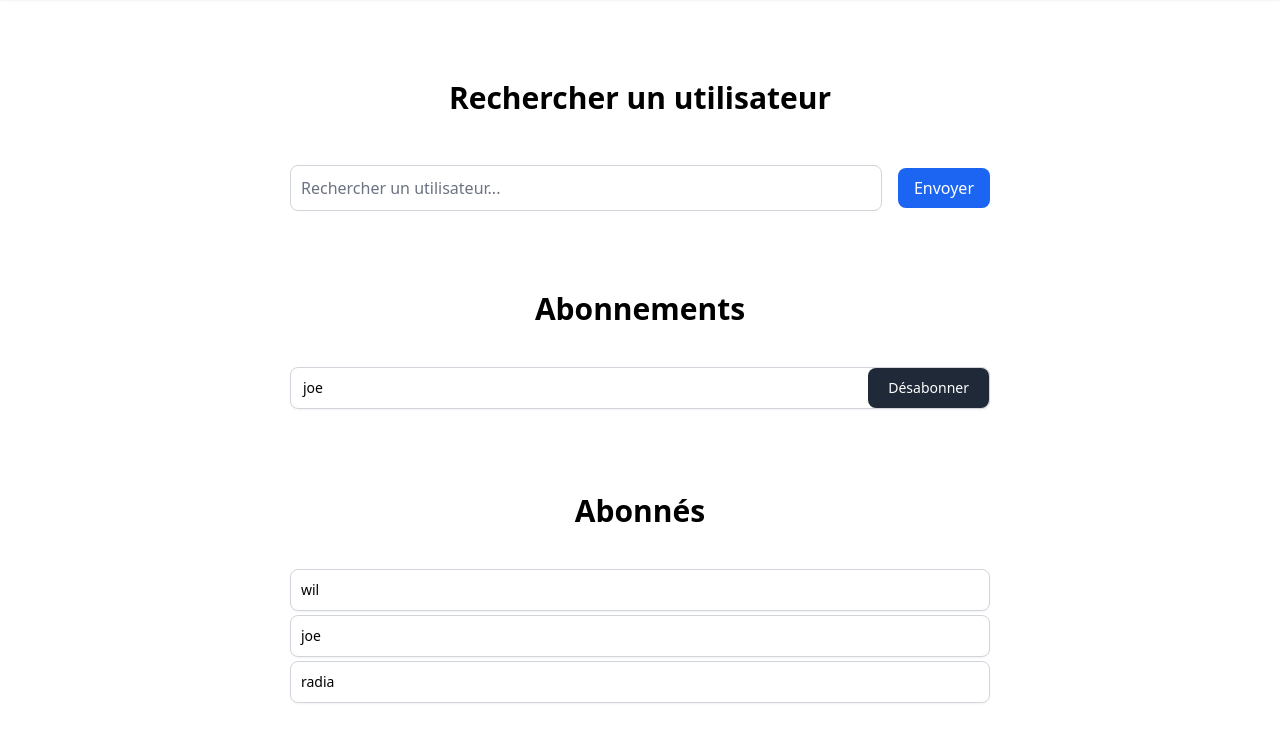
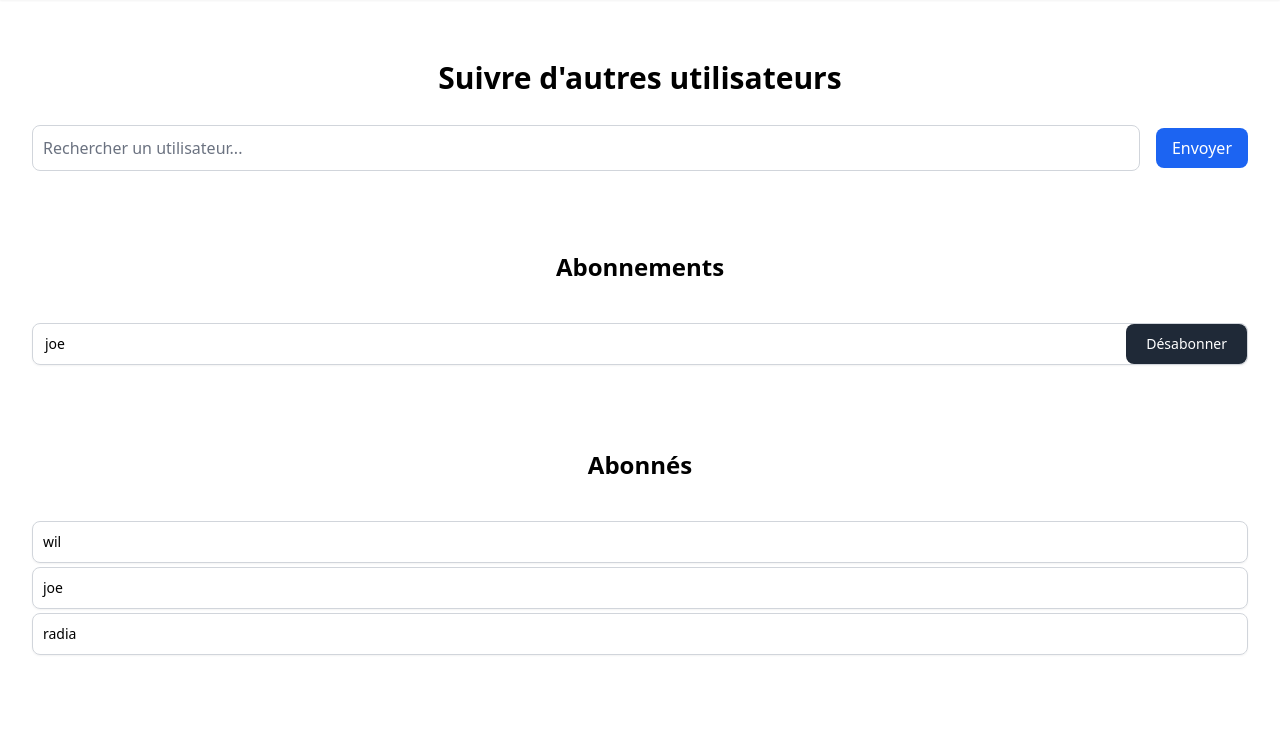
Before and after one commit to wilodorico/P-9-LitRevu, a Django app: page /follows/ in a window 1280 px wide. Shown: the part 64-800 px from the top of the page. Run offline with Django 4.2, Linux system fonts and the light colour scheme; a user stored in the database is signed in; data comes from the database, SQL or seed files in the repository; some libraries are stand-ins or nearby versions.

Commit message:
add message if user not exists in view follow_user and search_users

```diff
--- a/follows/templates/follows/follow_home.html
+++ b/follows/templates/follows/follow_home.html
@@ -3,23 +3,28 @@
   | Abonnements
 {% endblock title %}
 {% block content %}
-  <section class="w-full max-w-[700px] flex flex-col items-center mt-10">
-    <h2 class="text-3xl font-bold my-10">Rechercher un utilisateur</h2>
+  <section class="w-full max-w-2xl flex flex-col items-center mt-10">
+    <h1 class="text-3xl font-bold my-5">Suivre d'autres utilisateurs</h1>
     <div class="flex items-baseline w-full">
       <div class="relative w-full">
+        <label for="search-user" class="sr-only">Rechercher un utilisateur</label>
         <input type="text"
                id="search-user"
                name="search"
                class="w-full border border-gray-300 rounded-lg p-2.5"
                placeholder="Rechercher un utilisateur..."
+               aria-autocomplete="list"
+               aria-controls="search-results"
                hx-get="{% url 'follows:search_users' %}"
                hx-trigger="keyup changed delay:300ms"
                hx-target="#search-results"
                hx-indicator=".htmx-indicator" />
         <div id="search-results"
-             class="absolute w-full bg-white border border-gray-300 rounded-lg shadow-md mt-1 hidden"></div>
+             class="absolute w-full bg-white border border-gray-300 rounded-lg shadow-md mt-1 hidden"
+             role="listbox"
+             aria-label="Résultats de recherche"></div>
         <div class="htmx-indicator absolute right-3 top-3 hidden">
-          <span class="loader"></span> <!-- Loader à styliser -->
+          <span class="loader"></span>
         </div>
       </div>
       <button id="follow-button"
@@ -30,12 +35,12 @@
               hx-vals='js:{"username": document.getElementById("search-user").value}'>Envoyer</button>
     </div>
   </section>
-  <section class="w-full max-w-[700px] flex flex-col items-center mt-10">
-    <h2 class="text-3xl font-bold my-10">Abonnements</h2>
-    {% include 'follows/includes/hx_following_list.html' %}
+  <section class="w-full max-w-2xl flex flex-col items-center mt-10">
+    <h2 class="text-2xl font-bold my-10">Abonnements</h2>
+    {% include "follows/includes/hx_following_list.html" %}
   </section>
-  <section class="w-full max-w-[700px] flex flex-col items-center mt-10">
-    <h2 class="text-3xl font-bold my-10">Abonnés</h2>
+  <section class="w-full max-w-2xl flex flex-col items-center mt-10">
+    <h2 class="text-2xl font-bold my-10">Abonnés</h2>
     <div class="w-full">
       {% for follower in followers %}
         <div class="border border-gray-300 rounded-lg shadow-sm p-2.5 mb-1">
@@ -50,7 +55,6 @@
     function selectUser(username) {
         document.getElementById("search-user").value = username;
         document.getElementById("search-results").classList.add("hidden");
-        document.getElementById("follow-button").classList.remove("hidden");
     }
 
     document.getElementById("search-user").addEventListener("focus", function() {
--- /dev/null
+++ b/follows/templates/follows/includes/hx-search_result_refresh.html
@@ -0,0 +1,2 @@
+{% include "includes/message.html" %}
+{% include "follows/includes/search_results.html" %}
--- a/follows/views.py
+++ b/follows/views.py
@@ -1,7 +1,7 @@
 from django.contrib import messages
 from django.contrib.auth import get_user_model
 from django.contrib.auth.mixins import LoginRequiredMixin
-from django.http import HttpResponse
+from django.http import Http404, HttpResponse
 from django.shortcuts import get_object_or_404, render
 from django.views import View
 
@@ -38,10 +38,18 @@
     username = request.POST.get("username")
 
     if not username:
-        messages.info(request, "Veuillez saisir un nom d'utilisateur.")
+        messages.error(request, "Veuillez saisir un nom d'utilisateur.")
         return render(request, "follows/includes/hx_following_success.html", {"followings": followings})
 
-    user_to_follow = get_object_or_404(User, username=username)
+    try:
+        user_to_follow = get_object_or_404(User, username=username)
+    except Http404:
+        messages.error(request, "Utilisateur non trouvé.")
+        return render(
+            request,
+            "follows/includes/hx_following_success.html",
+            {"followings": followings},
+        )
 
     if UserFollow.objects.filter(user=request.user, followed_user=user_to_follow).exists():
         messages.info(request, f"Vous êtes déjà abonné à {user_to_follow}.")
@@ -60,4 +68,14 @@
         return HttpResponse("")
 
     users = User.objects.filter(username__icontains=query).exclude(id=request.user.id)
+
+    if not users.exists():
+        error_message = "Aucun utilisateur trouvé."
+        messages.error(request, error_message)
+        return render(
+            request,
+            "follows/includes/hx-search_result_refresh.html",
+            {"users": users, "error": error_message},
+        )
+
     return render(request, "follows/includes/search_results.html", {"users": users})
--- a/templates/includes/message.html
+++ b/templates/includes/message.html
@@ -4,7 +4,8 @@
   {% for message in messages %}
     <div id="alert-message"
          class="alert-message flex items-center p-4 mb-4 text-{{ message.level_tag }}-800 rounded-lg bg-{{ message.level_tag }}-50 dark:bg-gray-800 dark:text-{{ message.level_tag }}-400 transition-all opacity-100"
-         role="alert">
+         role="alert"
+         aria-live="assertive">
       <svg class="shrink-0 w-4 h-4"
            aria-hidden="true"
            xmlns="http://www.w3.org/2000/svg"
@@ -12,7 +13,7 @@
            viewBox="0 0 20 20">
         <path d="M10 .5a9.5 9.5 0 1 0 9.5 9.5A9.51 9.51 0 0 0 10 .5ZM9.5 4a1.5 1.5 0 1 1 0 3 1.5 1.5 0 0 1 0-3ZM12 15H8a1 1 0 0 1 0-2h1v-3H8a1 1 0 0 1 0-2h2a1 1 0 0 1 1 1v4h1a1 1 0 0 1 0 2Z" />
       </svg>
-      <span class="sr-only">Info</span>
+      <span class="sr-only">{{ message.level_tag | capfirst }} message</span>
       <div class="ms-3 text-sm font-medium">{{ message }}</div>
       <button type="button"
               class="ms-auto -mx-1.5 -my-1.5 bg-{{ message.level_tag }}-50 text-{{ message.level_tag }}-800 rounded-lg focus:ring-2 focus:ring-{{ message.level_tag }}-400 p-1.5 hover:bg-{{ message.level_tag }}-200 inline-flex items-center justify-center h-8 w-8 dark:bg-gray-800 dark:text-{{ message.level_tag }}-400 dark:hover:bg-gray-700"
```
Also changed, not shown: follows/templates/follows/includes/search_results.html (+7 -9 lines).
